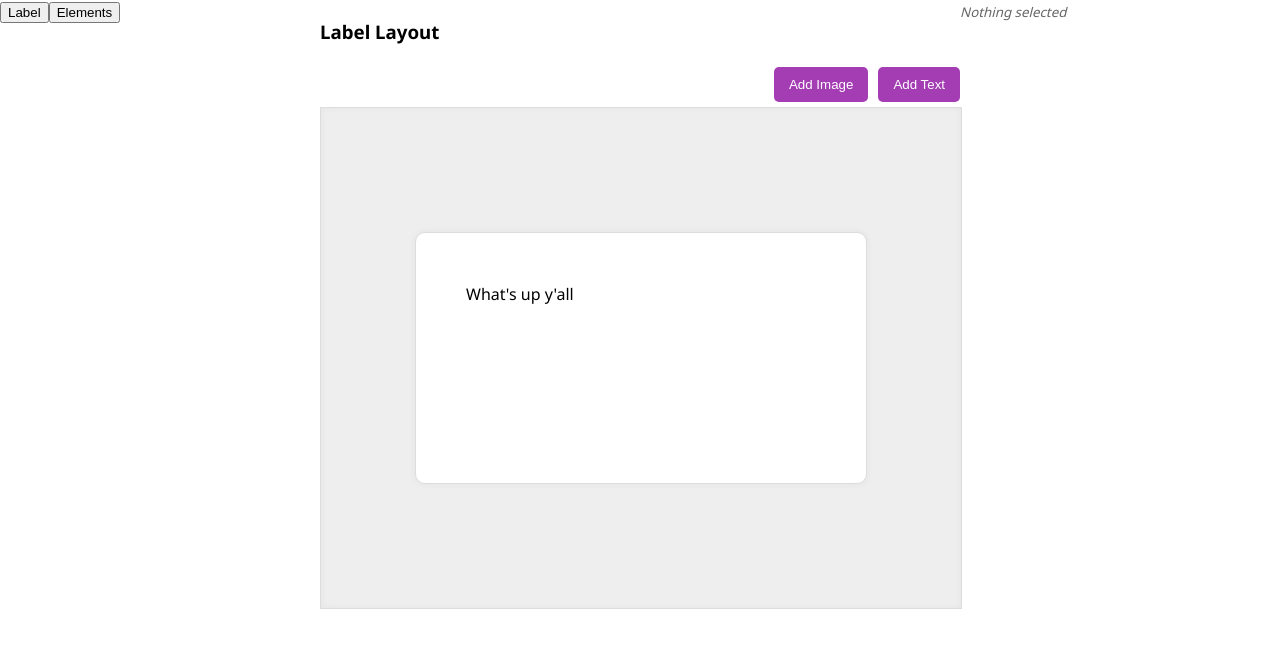
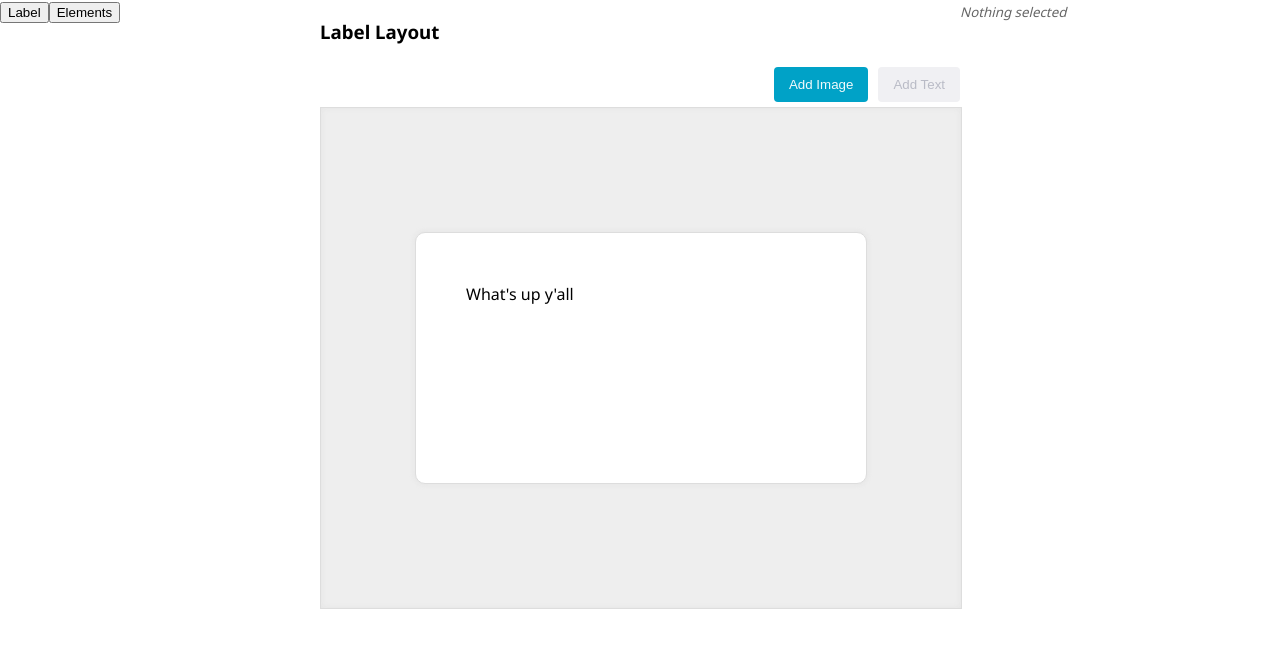
Before and after one commit to theAndrewASung/zebra.label-maker, a React (Create React App) app: page / in a window 1280 px wide. Shown: the top 648 px of the page. Built offline with nearby package versions, Linux system fonts and the light colour scheme.

Commit message:
Button component.

```diff
--- a/package.json
+++ b/package.json
@@ -3,6 +3,7 @@
   "version": "0.1.0",
   "private": true,
   "dependencies": {
+    "@radix-ui/colors": "^0.1.8",
     "@radix-ui/react-tabs": "^1.0.0",
     "@testing-library/jest-dom": "^5.16.5",
     "@testing-library/react": "^13.4.0",
--- a/src/App.tsx
+++ b/src/App.tsx
@@ -1,6 +1,7 @@
 import React from 'react';
 import { styled } from '@stitches/react';
 import * as Tabs from '@radix-ui/react-tabs';
+import { Button } from './components/lib/Button';
 
 const Container = styled('div', {
   display: 'flex',
@@ -31,15 +32,6 @@ const Toolbar = styled('div', {
   margin: '0px 5px',
   textAlign: 'right',
   width: '100%',
-});
-const Button = styled('button', {
-  outline: 'none',
-  border: 'none',
-  backgroundColor: 'hsl(292 50.2% 46.9%)',
-  color: '#fff',
-  padding: '10px 15px',
-  borderRadius: '5px',
-  margin: '5px',
 });
 
 const Canvas = styled('div', {
@@ -116,10 +108,10 @@ function App() {
       <MiddlePane>
         <h3> Label Layout </h3>
         <Toolbar>
-          <Button>
+          <Button color="primary">
             Add Image
           </Button>
-          <Button>
+          <Button color="primary" disabled>
             Add Text
           </Button>
         </Toolbar>
--- /dev/null
+++ b/src/components/lib/Button.tsx
@@ -0,0 +1,42 @@
+import { styled } from '../../stitches.config';
+
+export const Button = styled('button', {
+  outline: 'none',
+  border: 'none',
+  padding: '10px 15px',
+  borderRadius: '4px',
+  margin: '5px',
+  transition: 'all 0.2s ease',
+  cursor: 'pointer',
+  // color
+  backgroundColor: '$slate4',
+  color: '$slate11',
+  '&:hover': {
+    backgroundColor: '$slate5',
+  },
+  '&:active': {
+    backgroundColor: '$slate7',
+  },
+  '&:disabled': {
+    backgroundColor: '$slate3 !important',
+    color: '$slate8 !important',
+    cursor: 'default !important',
+  },
+  variants: {
+    color: {
+      primary: {
+        backgroundColor: '$cyan9',
+        color: '$cyan2',
+        '&:hover': {
+          backgroundColor: '$cyan10',
+        },
+        '&:active': {
+          backgroundColor: '$cyan11',
+        },
+        '&:focus': {
+          boxShadow: '0px 0px 2px 1px var(--colors-cyan9)',
+        },
+      },
+    }
+  }
+});
--- /dev/null
+++ b/src/stitches.config.ts
@@ -0,0 +1,12 @@
+// stitches.config.ts
+import { createStitches } from '@stitches/react';
+import { cyan, slate } from '@radix-ui/colors';
+
+export const { styled } = createStitches({
+  theme: {
+    colors: {
+      ...cyan,
+      ...slate,
+    }
+  }
+})
```
Also changed, not shown: 1 other file (tests, documents, lock files or other folders).
